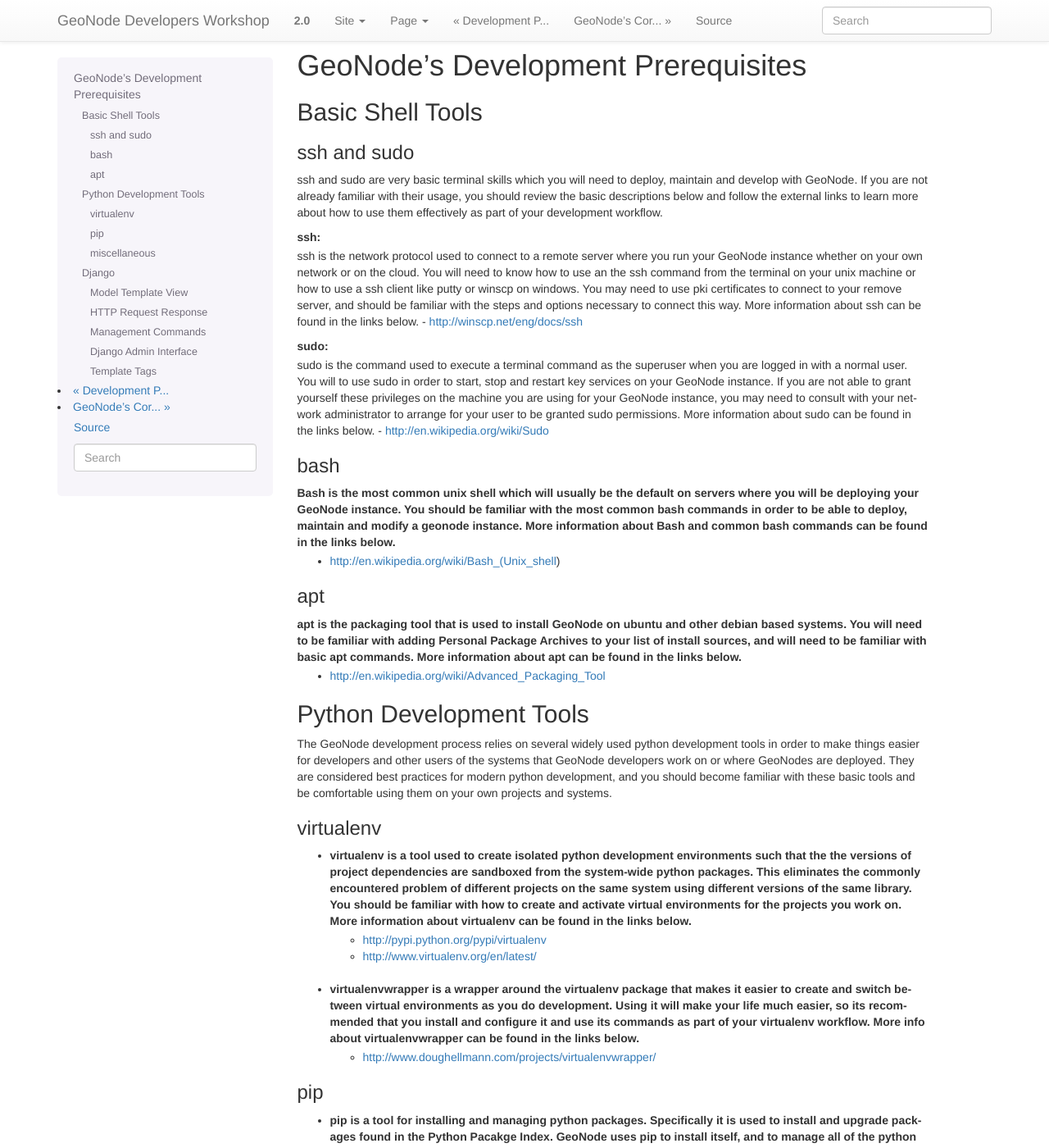
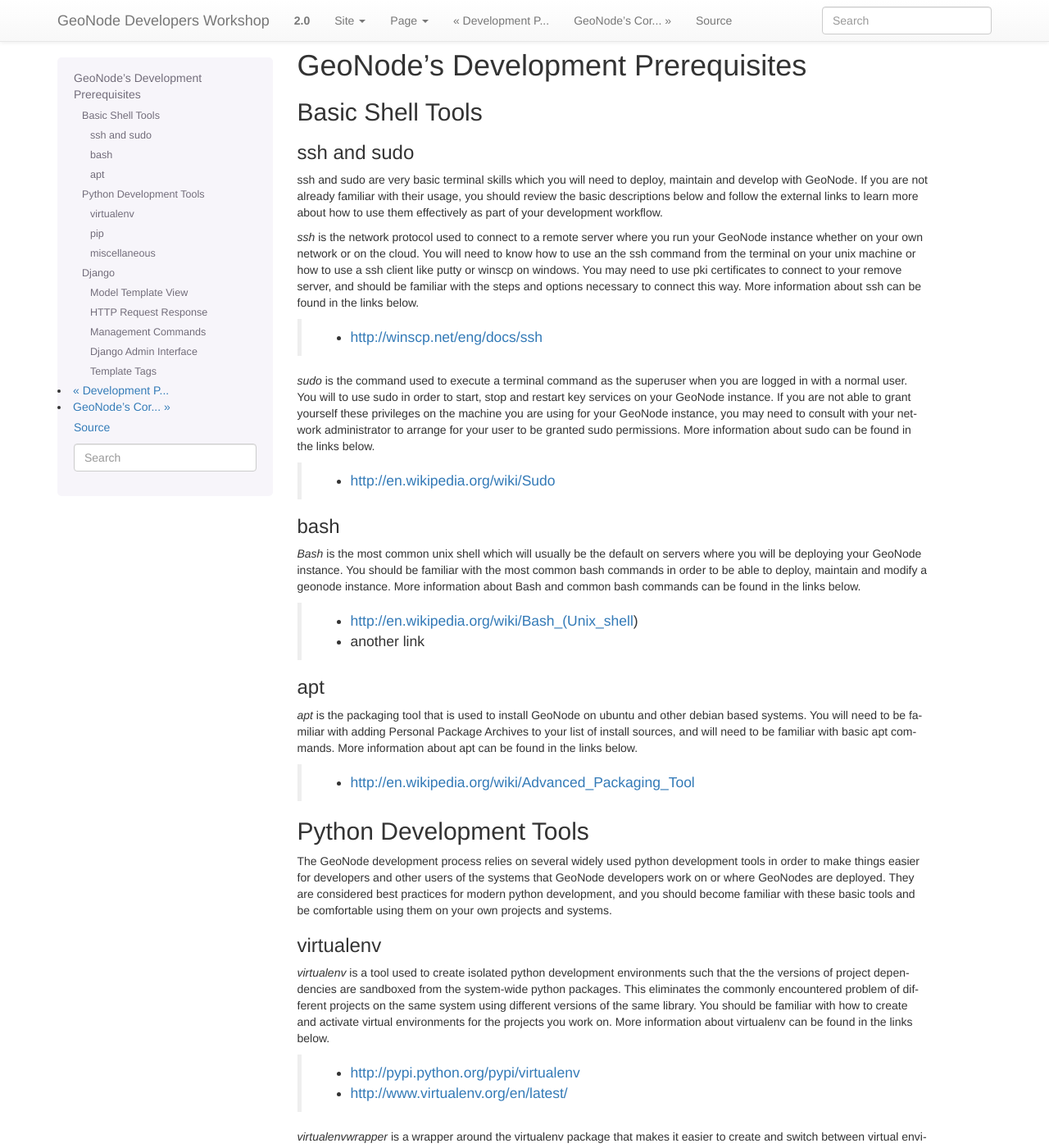
Before and after one commit to lucacasagrande/geonode-workshops, a Sphinx documentation site: the page built from devel/doc/core/prerequisites.rst, in a window 1280 px wide and 1400 px high. Shown: the whole window at 82% size. Built offline with Sphinx 7.4.7, drawn with Linux system fonts in a browser that asks for light colours; pages that are not in the unit, such as notebooks, are missing from menus; some of the changed text lies outside the part shown.

Commit message:
Formatting changes

```diff
--- a/devel/doc/core/prerequisites.rst
+++ b/devel/doc/core/prerequisites.rst
@@ -11,93 +11,120 @@
 
 ssh and sudo are very basic terminal skills which you will need to deploy, maintain and develop with GeoNode. If you are not already familiar with their usage, you should review the basic descriptions below and follow the external links to learn more about how to use them effectively as part of your development workflow.
 
-ssh:
-    ssh is the network protocol used to connect to a remote server where you run your GeoNode instance whether on your own network or on the cloud. You will need to know how to use an the ssh command from the terminal on your unix machine or how to use a ssh client like putty or winscp on windows. You may need to use pki certificates to connect to your remove server, and should be familiar with the steps and options necessary to connect this way. More information about ssh can be found in the links below.
-    - http://winscp.net/eng/docs/ssh
-sudo:
-    sudo is the command used to execute a terminal command as the superuser when you are logged in with a normal user. You will to use sudo in order to start, stop and restart key services on your GeoNode instance. If you are not able to grant yourself these privileges on the machine you are using for your GeoNode instance, you may need to consult with your network administrator to arrange for your user to be granted sudo permissions. More information about sudo can be found in the links below.
-    - http://en.wikipedia.org/wiki/Sudo
+*ssh* is the network protocol used to connect to a remote server where you run your GeoNode instance whether on your own network or on the cloud. You will need to know how to use an the ssh command from the terminal on your unix machine or how to use a ssh client like putty or winscp on windows. You may need to use pki certificates to connect to your remove server, and should be familiar with the steps and options necessary to connect this way. More information about ssh can be found in the links below.
+
+ - http://winscp.net/eng/docs/ssh
+
+*sudo* is the command used to execute a terminal command as the superuser when you are logged in with a normal user. You will to use sudo in order to start, stop and restart key services on your GeoNode instance. If you are not able to grant yourself these privileges on the machine you are using for your GeoNode instance, you may need to consult with your network administrator to arrange for your user to be granted sudo permissions. More information about sudo can be found in the links below.
+
+ - http://en.wikipedia.org/wiki/Sudo
 
 bash
 ~~~~
 
-Bash is the most common unix shell which will usually be the default on servers where you will be deploying your GeoNode instance. You should be familiar with the most common bash commands in order to be able to deploy, maintain and modify a geonode instance. More information about Bash and common bash commands can be found in the links below.
-  - http://en.wikipedia.org/wiki/Bash_(Unix_shell)
+*Bash* is the most common unix shell which will usually be the default on servers where you will be deploying your GeoNode instance. You should be familiar with the most common bash commands in order to be able to deploy, maintain and modify a geonode instance. More information about Bash and common bash commands can be found in the links below.
+
+ - http://en.wikipedia.org/wiki/Bash_(Unix_shell)
+ - another link
+
 
 apt
 ~~~
 
-apt is the packaging tool that is used to install GeoNode on ubuntu and other debian based systems. You will need to be familiar with adding Personal Package Archives to your list of install sources, and will need to be familiar with basic apt commands. More information about apt can be found in the links below.
-  - http://en.wikipedia.org/wiki/Advanced_Packaging_Tool
+*apt* is the packaging tool that is used to install GeoNode on ubuntu and other debian based systems. You will need to be familiar with adding Personal Package Archives to your list of install sources, and will need to be familiar with basic apt commands. More information about apt can be found in the links below.
+
+ - http://en.wikipedia.org/wiki/Advanced_Packaging_Tool
+
 
 Python Development Tools
 ------------------------
 
 The GeoNode development process relies on several widely used python development tools in order to make things easier for developers and other users of the systems that GeoNode developers work on or where GeoNodes are deployed. They are considered best practices for modern python development, and you should become familiar with these basic tools and be comfortable using them on your own projects and systems.
 
+
 virtualenv
 ~~~~~~~~~~
 
-- virtualenv is a tool used to create isolated python development environments such that the the versions of project dependencies are sandboxed from the system-wide python packages. This eliminates the commonly encountered problem of different projects on the same system using different versions of the same library. You should be familiar with how to create and activate virtual environments for the projects you work on. More information about virtualenv can be found in the links below.
-   - http://pypi.python.org/pypi/virtualenv
-   - http://www.virtualenv.org/en/latest/
-- virtualenvwrapper is a wrapper around the virtualenv package that makes it easier to create and switch between virtual environments as you do development. Using it will make your life much easier, so its recommended that you install and configure it and use its commands as part of your virtualenv workflow. More info about virtualenvwrapper can be found in the links below.
-   - http://www.doughellmann.com/projects/virtualenvwrapper/
+*virtualenv* is a tool used to create isolated python development environments such that the the versions of project dependencies are sandboxed from the system-wide python packages. This eliminates the commonly encountered problem of different projects on the same system using different versions of the same library. You should be familiar with how to create and activate virtual environments for the projects you work on. More information about virtualenv can be found in the links below.
+
+ - http://pypi.python.org/pypi/virtualenv
+ - http://www.virtualenv.org/en/latest/
+
+*virtualenvwrapper* is a wrapper around the virtualenv package that makes it easier to create and switch between virtual environments as you do development. Using it will make your life much easier, so its recommended that you install and configure it and use its commands as part of your virtualenv workflow. More info about virtualenvwrapper can be found in the links below.
+
+ - http://www.doughellmann.com/projects/virtualenvwrapper/
+
 
 pip
 ~~~
 
-- pip is a tool for installing and managing python packages. Specifically it is used to install and upgrade packages found in the Python Pacakge Index. GeoNode uses pip to install itself, and to manage all of the python dependencies that are needed as part of a GeoNode instance. As you learn to add new modules to your geonode, you will need to become familiar with the use of pip and about basic python packaging usage. More information about pip can be found in the links below.
-   - http://www.pip-installer.org/en/latest/
-   - http://pypi.python.org/pypi/pip
-   - http://en.wikipedia.org/wiki/Pip_(Python)
+*pip* is a tool for installing and managing python packages. Specifically it is used to install and upgrade packages found in the Python Pacakge Index. GeoNode uses pip to install itself, and to manage all of the python dependencies that are needed as part of a GeoNode instance. As you learn to add new modules to your geonode, you will need to become familiar with the use of pip and about basic python packaging usage. More information about pip can be found in the links below.
+
+ - http://www.pip-installer.org/en/latest/
+ - http://pypi.python.org/pypi/pip
+ - http://en.wikipedia.org/wiki/Pip_(Python)
+
 
 miscellaneous
 ~~~~~~~~~~~~~
 
-- ipython is a set of tools to make your python development and debugging experience easier. The primary tool you want to use is an interactive shell that adds introspection, integrated help and command completion and more. While not strictly required to do GeoNode development, learning how to use ipython will make your development more productive and pleasant. More information about ipython can be found in the links below.
-   - http://ipython.org/
-   - http://pypi.python.org/pypi/ipython
-   - https://github.com/ipython/ipython
-   - http://en.wikipedia.org/wiki/IPython
-- pdb is a standard python module that is used to interactively debug your python code. It supports setting conditional breakpoints so you can step through the code line by line and inspect your variables and perform arbitrary execution of statements. Learning how to effectively use pdb will make the process of debugging your application code significantly easier. More information about pdb can be found in the links below.
-   - http://docs.python.org/2/library/pdb.html
+*ipython* is a set of tools to make your python development and debugging experience easier. The primary tool you want to use is an interactive shell that adds introspection, integrated help and command completion and more. While not strictly required to do GeoNode development, learning how to use ipython will make your development more productive and pleasant. More information about ipython can be found in the links below.
+
+ - http://ipython.org/
+ - http://pypi.python.org/pypi/ipython
+ - https://github.com/ipython/ipython
+ - http://en.wikipedia.org/wiki/IPython
+
+*pdb* is a standard python module that is used to interactively debug your python code. It supports setting conditional breakpoints so you can step through the code line by line and inspect your variables and perform arbitrary execution of statements. Learning how to effectively use pdb will make the process of debugging your application code significantly easier. More information about pdb can be found in the links below.
+
+ - http://docs.python.org/2/library/pdb.html
+
 
 Django
 ------
 
-GeoNode is built on top of the Django web framework, and as such, you will need to become generally familiar with Django itself in order to become a productive GeoNode developer. Django has excellent documentation, and you should familiarize yourself with Django by following the Django workshop and reading through its documentation as required.
+GeoNode is built on top of the *Django web framework*, and as such, you will need to become generally familiar with Django itself in order to become a productive GeoNode developer. Django has excellent documentation, and you should familiarize yourself with Django by following the Django workshop and reading through its documentation as required.
+
 
 Model Template View
 ~~~~~~~~~~~~~~~~~~~
 
 Django is based on the Model Template View paradigm (more commonly called Model View Controller). Models are used to define objects that you use in your application and Django's ORM is used to map these models to a database. Views are used to implement the business logic of your application and provide objects and other context for the templates. Templates are used to render the context from views into a page for display to the user. You should become familiar with this common paradigm used in most modern web frameworks, and how it is specifically implemented and used in Django. The Django tutorial itself is a great place to start. More information about MTV in Django can be found in the links below.
+
  - http://en.wikipedia.org/wiki/Model%E2%80%93view%E2%80%93controller
  - http://www.codinghorror.com/blog/2008/05/understanding-model-view-controller.html
  - https://docs.djangoproject.com/en/1.4/
+
 
 HTTP Request Response
 ~~~~~~~~~~~~~~~~~~~~~
 
 Django and all other web frameworks are based on the HTTP Request Response cycle. Requests come in to the server from remote clients which are primarily web browsers, but also can be api clients, and the server returns with a Response. You should be familiar with these very basic HTTP principles and become familiar with the way that Django implements them. More information about HTTP, Requests and Responses and Djangos implementation in the links below.
+
  - http://devhub.fm/http-requestresponse-basics/
  - http://en.wikipedia.org/wiki/Hypertext_Transfer_Protocol
  - https://docs.djangoproject.com/en/dev/ref/request-response/
+
 
 Management Commands
 ~~~~~~~~~~~~~~~~~~~
 
 Django projects have access to a set of management commands that are used to manage your project. Django itself provides a set of these commands, and django apps (including GeoNode) can provide their own. Management commands are used to do things like synchronize your models with your database, load data from fixtures or back up your database with fixtures, start the development server, initiate the debugger and many other things. GeoNode provides management commands for synchronizing with a GeoServer or updating the layers already in your GeoNode. You should become familiar with the basic management commands that come with Django, and specifically with the commands that are part of GeoNode. The GeoNode specific commands are covered in section. More information about management commands can be found in the links below.
+
   - https://docs.djangoproject.com/en/dev/ref/django-admin/
+
 
 Django Admin Interface
 ~~~~~~~~~~~~~~~~~~~~~~
 
 Django provides a build-in management console that administrators and developers can use to look at the data in the database that is part of the  installed applications. Administrators can use this console to perform many common administration tasks that are a necessary part of running a GeoNode instance, and as a developer, you will use this interface during your development process to inspect the database and the data stored in your models. More information about the django admin interface can be found in the links below.
+
  - https://docs.djangoproject.com/en/dev/ref/contrib/admin/
+
 
 Template Tags
 ~~~~~~~~~~~~~
 
 Django templates make use of a set of tags to inject, filte and format content into a rendered HTML page. Django itself includes a set of built-in template tags and filters that you will use in your own templates, and GeoNode provides a geonode specific set of tags that are used in the GeoNode templates. You should become familiar with the built-in tag set and with GeoNode's specific tags as you work on developing your own templates or extending from GeoNode's. More information about Django template tags can be found in the links below.
+
  - https://docs.djangoproject.com/en/dev/ref/templates/builtins/
```
Also changed, not shown: devel/doc/projects/projectsintro.rst (renamed from devel/doc/projects/intro.rst).
